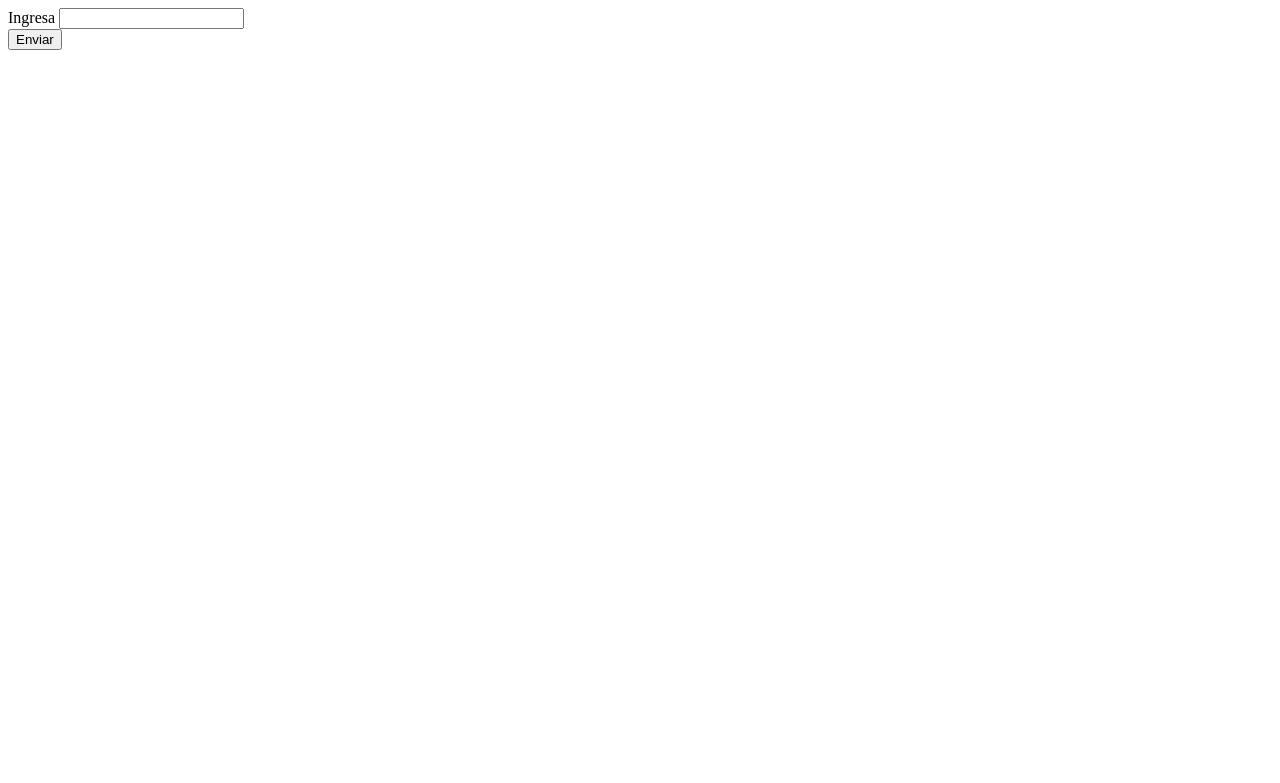
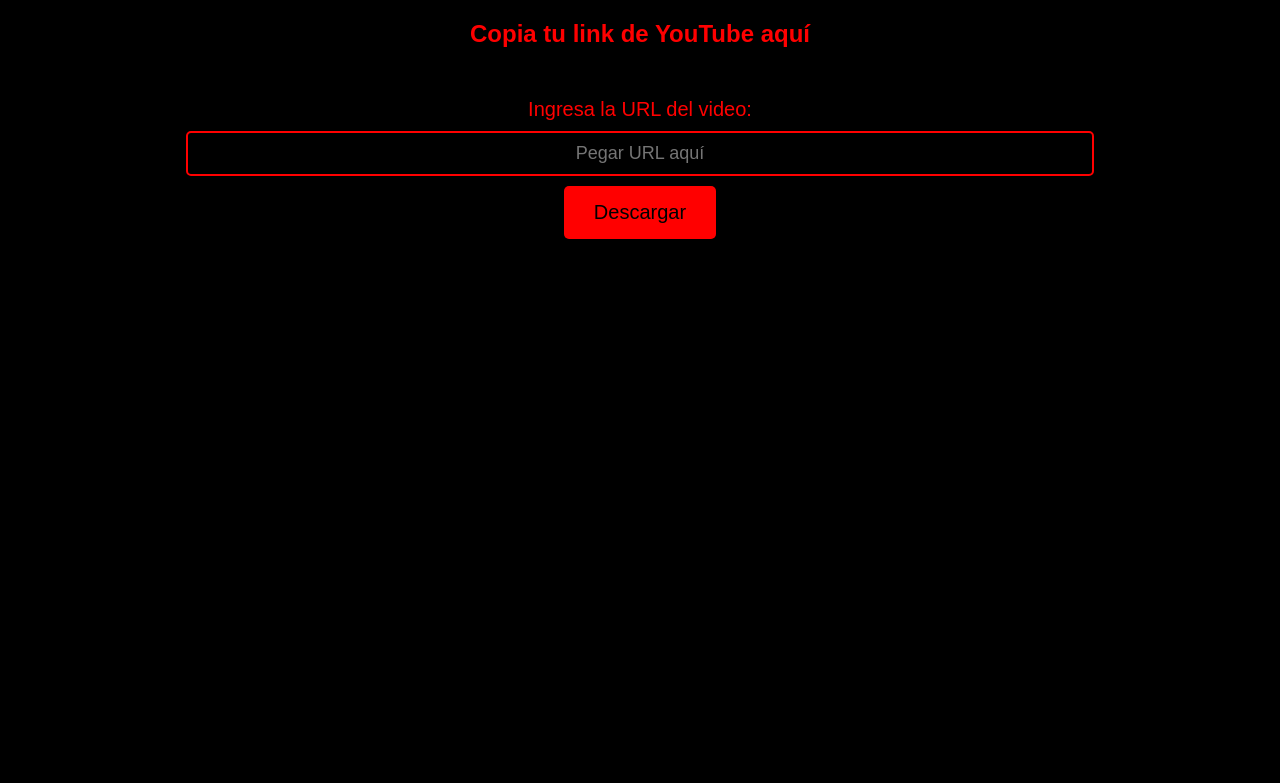
Before and after one commit to allanko681/deta, a Flask app: page / in a window 1280 px wide. Before the commit the part shown is almost empty. Shown: the top 783 px of the page. Run offline with Flask 3, Linux system fonts and the light colour scheme.

Commit message:
Update r.html

```diff
--- a/templates/r.html
+++ b/templates/r.html
@@ -1,7 +1,59 @@
-<form action="/d" method="post">
-  <label for="url">Ingresa</label>
-  <input type="text" name="url"><br/>
-  <input type="submit" value="Enviar" />
-
-
-</form>
+<!DOCTYPE html>
+<html lang="en">
+<head>
+<meta charset="UTF-8">
+<meta name="viewport" content="width=device-width, initial-scale=1.0">
+<title>Descargar Video de YouTube</title>
+<style>
+  body {
+    background-color: black;
+    color: #ff0000; /* Rojo */
+    font-family: Arial, sans-serif;
+    text-align: center;
+  }
+  form {
+    margin-top: 50px;
+  }
+  h2 {
+    color: #ff0000; /* Rojo */
+    font-size: 24px;
+    margin-bottom: 20px;
+  }
+  label {
+    display: block;
+    font-size: 20px;
+    margin-bottom: 10px;
+  }
+  input[type="text"] {
+    width: 70%;
+    padding: 10px;
+    margin: 0 auto;
+    display: block;
+    border-radius: 5px;
+    border: 2px solid #ff0000; /* Rojo */
+    background-color: black;
+    color: #ff0000; /* Rojo */
+    font-size: 18px;
+    text-align: center;
+  }
+  input[type="submit"] {
+    background-color: #ff0000; /* Rojo */
+    color: black;
+    border: none;
+    padding: 15px 30px; /* Tamaño original del botón */
+    font-size: 20px;
+    border-radius: 5px;
+    cursor: pointer;
+    margin-top: 10px; /* Ajustar el margen superior del botón */
+  }
+</style>
+</head>
+<body>
+  <h2>Copia tu link de YouTube aquí</h2>
+  <form action="/d" method="post">
+    <label for="url">Ingresa la URL del video:</label>
+    <input type="text" name="url" placeholder="Pegar URL aquí" required>
+    <input type="submit" value="Descargar">
+  </form>
+</body>
+</html>
```
